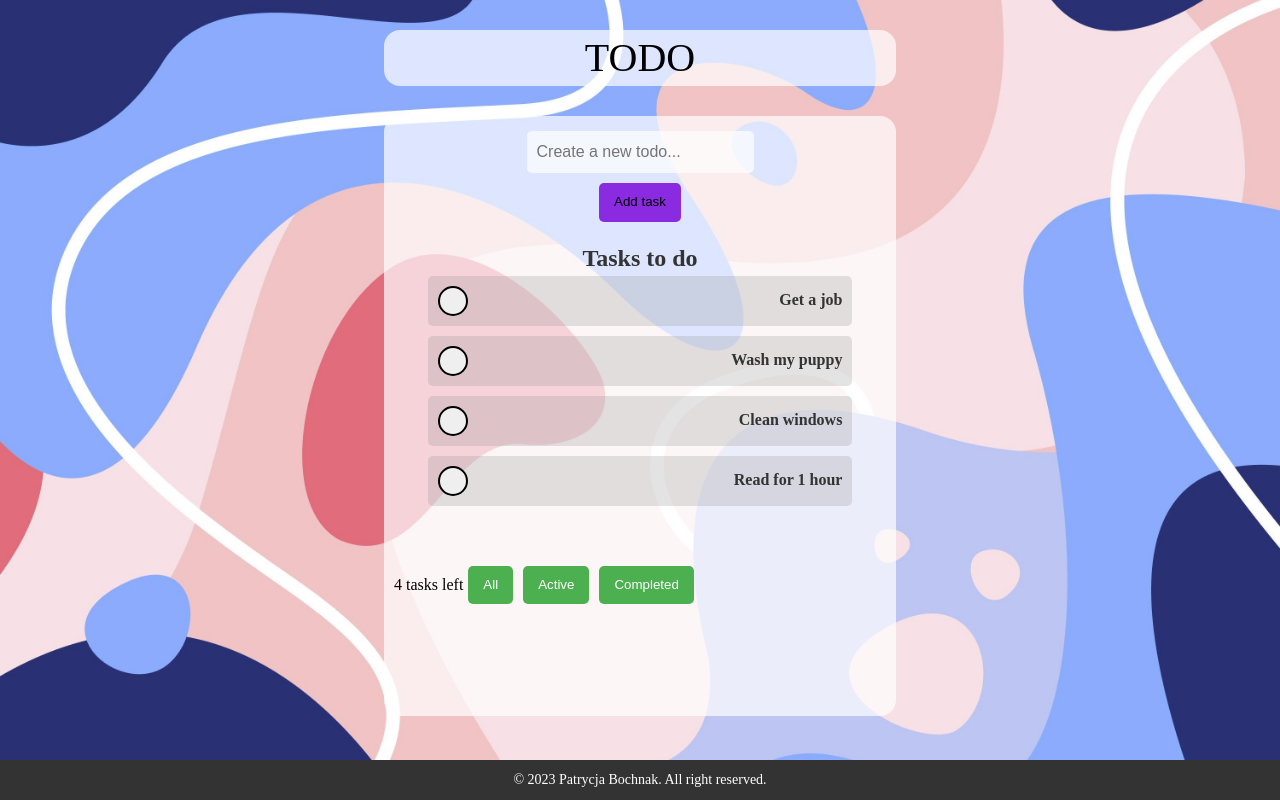
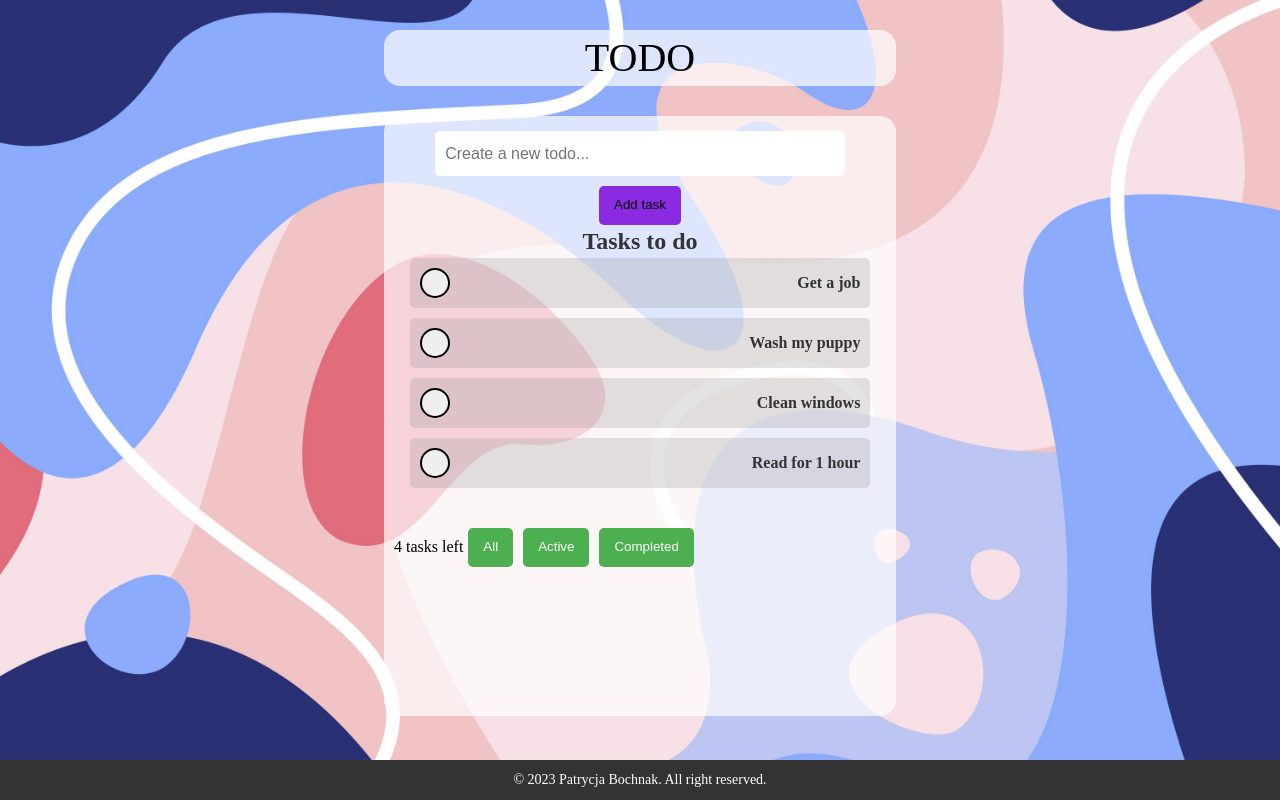
Before and after one commit to PatrycjaBochnak/TODO-app, a React (Create React App) app: page / in a window 1280 px wide. Built offline with nearby package versions, Linux system fonts and the light colour scheme.

Commit message:
style: input

```diff
--- a/src/styles/AddTask.css
+++ b/src/styles/AddTask.css
@@ -19,17 +19,19 @@
     display: flex;
     align-items: center;
     margin-bottom: 10px;
+    width: 80%;
 }
 
 .todo-input input {
-    flex: 1;
     padding: 10px;
     font-size: 16px;
-    background-color: rgba(255, 255, 255, 0.7);
     border-radius: 5px;
+    width: 100%;
+    height: 45px;
+    box-sizing: border-box;
 }
 
-.todo-input button {
+/* .todo-input button {
   margin-left: 10px;
   background-color: aquamarine;
   color: black;
@@ -53,7 +55,7 @@
   font-size: 19px;
   border: 1px solid black;
   border-radius: 5px;
-}
+} */
 
 .todo-addtask button {
   background-color: blueviolet;
@@ -67,15 +69,3 @@
 .todo-addtask button:hover {
   background-color: brown;
 }
-
-.todo-input input[type="checkbox"]{
-    margin-left: 10px;
-}
-
-.todo-input button {
-    background-color: blueviolet;
-}
-
-.todo-input button:hover {
-    background-color: brown;
-}
--- a/src/styles/TaskList.css
+++ b/src/styles/TaskList.css
@@ -2,7 +2,6 @@
     display: flex;
     flex-direction: column;
     align-items: center;
-    margin: 20px;
 }
 
 .App-headings {
```
Lines whose indentation alone changed are shown as unchanged.
